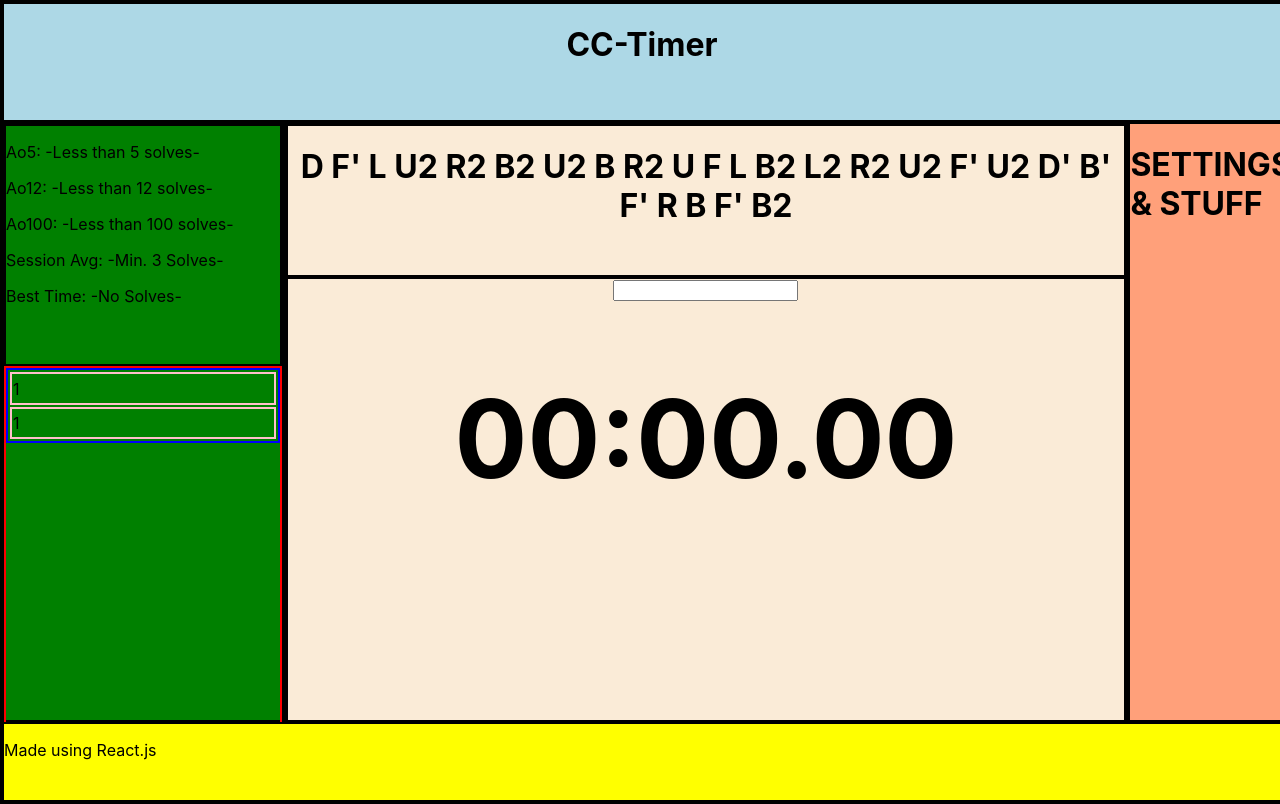
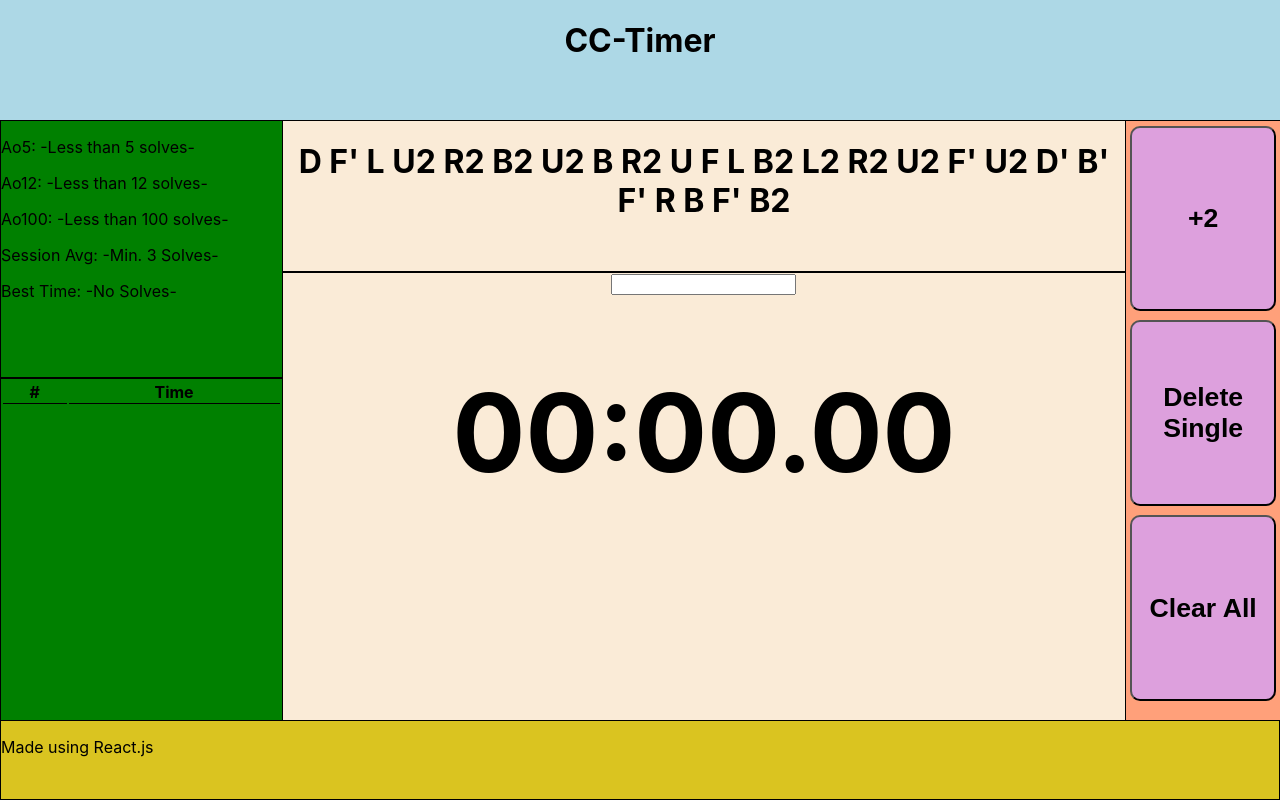
Before and after one commit to TheBigTig24/static-rubiks-timer, a React (Create React App) app: page / in a window 1280 px wide. Built offline with nearby package versions, Linux system fonts and the light colour scheme.

Commit message:
added timelog and some settings buttons

```diff
--- a/src/timer.css
+++ b/src/timer.css
@@ -4,7 +4,6 @@
     background: gray;
     grid-template-rows: 15vh 25vh 25vh 25vh 10vh;
     grid-template-columns: 22vw 22vw 22vw 22vw 12vw;
-    border: 2px solid;
     height: 100vh;
     margin: 0px;
 }
@@ -12,7 +11,7 @@
 /* formats grid */
 .grid-item1 {
     background-color: lightblue;
-    border: 2px solid;
+
     grid-row: 1 / 2;
     grid-column: 1 / 6;
 
@@ -20,40 +19,42 @@
 }
 .grid-item2 {
     background-color: green;
-    border: 2px solid;
+    border: 1px solid;
+    border-right: 0px solid;
+    border-bottom: 0px solid;
     grid-row: 2 / 5;
     grid-column: 1 / 2;
 }
 .grid-item3 {
     background-color: antiquewhite;
-    border: 2px solid;
     grid-row: 2 / 5;
     grid-column: 2 / 5;
 }
 .grid-item4 {
     overflow: hidden;
     background-color: lightsalmon;
-    border: 2px solid;
+    border-left: 0px solid;
+    border-top: 1px solid;
     grid-row: 2 / 5;
     grid-column: 5 / 6;
 }
 .grid-item5 {
-    background-color: yellow;
-    border: 2px solid;
+    background-color: rgb(218, 196, 32);
+    border: 1px solid;
     grid-row: 5 / 6;
     grid-column: 1 / 6;
 }
 
 .scramble {
     height: 25%;
-    border: 2px solid;
+    border: 1px solid;
     margin: 0;
     text-align: center;
 }
 
 .stopwatch {
     height: 75%;
-    border: 2px solid;
+    border: 1px solid;
     text-align: center;
 }
 
@@ -63,22 +64,42 @@
 
 .statistics {
     height: 40%;
-    border: 2px solid;
+    border-bottom: 2px solid;
 }
 
 .times-table {
-    border: 2px  red solid;
     overflow-y: scroll;
     height: 60%;
 }
 
 .times-table-list {
-    border: 2px blue solid;
     overflow-y: auto;
     width: 100%;
-    height: 75px;
+    height: 27px;
 }
 
 .times-table-list td {
-    border: 2px pink solid;
+    border: 1px black solid;
+    text-align: center;
 }
+
+.times-table-list th {
+    border-bottom: 1px black solid;
+    text-align: center;
+}
+
+#solve-number {
+    background-color: rgb(180, 124, 50);
+}
+
+#solve-time {
+    background-color: rgb(180, 150, 100);
+}
+
+.button {
+    width: 95%;
+    height: 31%;
+    border-radius: 10px;
+    margin:  3% 2.5%;
+    background-color: plum;
+}
--- a/src/timer.js
+++ b/src/timer.js
@@ -1,15 +1,5 @@
 import './timer.css';
 import { useState, useRef, useEffect } from "react";
-
-function SingleTime() {
-    return (
-        <>
-        <tr>
-            <td>1</td>
-        </tr>
-        </>
-    );
-}
 
 export default function Timer() {
 
@@ -31,7 +21,6 @@
 
     // TODO: make it render here instead of the function for the spacebar and timer
     useEffect(() => {
-        console.log("RUNNING: " + history);
         setAverageFive(updateAO5());
         setAverageTwelve(updateAO12());
         setAverageHundred(updateAO100());
@@ -44,20 +33,15 @@
 
         if (e.keyCode == 32) {
             if (isRunning) {
-                console.log(history);
                 // stops timer
                 clearInterval(timer.current);
                 // adds current time to array
                 let attempt = document.getElementById("stopwatch-time").innerHTML;
                 let nextHistory = [...history, attempt];
                 setHistory(nextHistory);
-                console.log(history)
                 // timer state is no longer running
                 setIsRunning(false);
-                // get and update average of 5
-                // setAverageFive(updateAO5());
             } else {
-                console.log("start: " + history)
                 // reset time to start at 0 every attempt
                 setTime(0);
 
@@ -84,7 +68,21 @@
 
         return minutes + ":" + seconds + "." + milliseconds;
     }
-
+    const addTwoSeconds = () => {
+        let latestSolveIndex = history.length - 1;
+        let asInt = getTimeAsInt(latestSolveIndex);
+        asInt += 2;
+        let backToString = switchTimeToString(asInt);
+        history[latestSolveIndex] = backToString;
+    }
+    const removeSingle = () => {
+        let latestSolveIndex = history.length - 1;
+        history.splice(latestSolveIndex, 1);
+    }
+    const clearAll = () => {
+        history.splice(0, history.length);
+    }
+    // calculates average of 5
     function updateAO5() {
         let min = getTimeAsInt(0);
         let max = getTimeAsInt(0);
@@ -110,7 +108,7 @@
             return sum;
         }
     }
-
+    // calculates average of 12
     function updateAO12() {
         let min = getTimeAsInt(0);
         let max = getTimeAsInt(0);
@@ -136,7 +134,7 @@
             return sum;
         }
     }
-
+    // calculates average of 100
     function updateAO100() {
         let min = getTimeAsInt(0);
         let max = getTimeAsInt(0);
@@ -162,7 +160,7 @@
             return sum;
         }
     }
-
+    // calculates session average
     function updateSA() {
         let min = getTimeAsInt(0);
         let max = getTimeAsInt(0);
@@ -188,7 +186,7 @@
             return sum;
         }
     }
-
+    // calculates best time
     function updatePB() {
         let min = getTimeAsInt(0);
         for (let i = 0; i < history.length; i++) {
@@ -203,6 +201,7 @@
         return min;
     }
 
+    //parses time to int given an index of the history array
     function getTimeAsInt(index) {
         const time = "" + history[index];
 
@@ -218,6 +217,28 @@
 
         return timeInSec;
     }
+    function switchTimeToString(time) {
+        let minutes = Math.floor(time / 60);
+        let seconds = Math.floor(time % 60);
+        let milliseconds = (time % 60).toFixed(5) / 100;
+
+        minutes = minutes < 10 ? "0" + minutes : minutes;
+        seconds = seconds < 10 ? "0" + seconds : seconds;
+        milliseconds = "" + milliseconds;
+        milliseconds = milliseconds.substring(4,6);
+
+        return minutes + ":" + seconds + "." + milliseconds;
+    }
+
+    const timesTable = history.map((time) => {
+        let indexOfTime = history.indexOf(time);
+        return (
+            <tr>
+                <td id="solve-number" > { indexOfTime + 1} </td>
+                <td id="solve-time" > { time } </td>
+            </tr>
+        )
+    });
 
 
     return (
@@ -240,9 +261,11 @@
 
                 <div className="times-table">
                     <table className="times-table-list">
-                        <SingleTime></SingleTime>
-                        <SingleTime></SingleTime>
-
+                        <tr>
+                            <th>#</th>
+                            <th>Time</th>
+                        </tr>
+                        { timesTable }
                     </table>
                 </div>
             </div>
@@ -263,7 +286,9 @@
 
             {/* SETTINGS */}
             <div className="grid-item4">
-                <h1>SETTINGS & STUFF</h1>
+                <button class="button" onClick={addTwoSeconds}><h1>+2</h1></button>
+                <button class="button" onClick={removeSingle}><h1>Delete Single</h1></button>
+                <button class="button" onClick={clearAll}><h1>Clear All</h1></button>
             </div>
 
             {/* FOOTER */}
```
